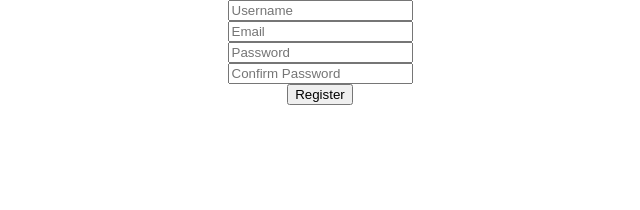
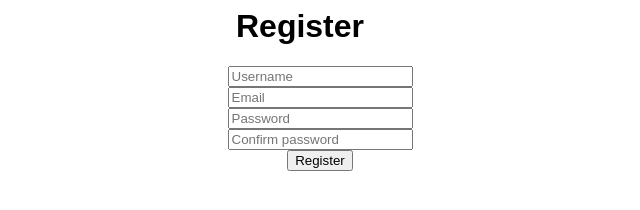
Before and after one commit to SimicIlija/WebTechnology, a website: page webapp/registration/index.html in a window 1280 px wide. Shown: the whole page, without its empty margins (340-980 px from the left). Drawn offline with Linux system fonts and the light colour scheme.

Commit message:
Registration MVC - Front

```diff
--- a/webapp/registration/index.html
+++ b/webapp/registration/index.html
@@ -2,21 +2,13 @@
 
 <head>
     <title>Registration</title>
-    <script src="script.js"></script>
     <link rel="stylesheet" href="style.css">
 </head>
 
 <body>
-    <form id="register" onsubmit="return submitForm()">
-        <ul>
-            <li><input type="text" id="username" placeholder="Username" required></li>
-            <li><input type="email" id="usermail" placeholder="Email" required></li>
-            <li><input type="password" placeholder="Password" id="password" required></li>
-            <li><input type="password" placeholder="Confirm Password" id="confirm_password" required></li>
+    <div id="root"></div>
 
-            <input type="submit" value="Register"></li>
-        </ul>
-    </form>
+    <script src="script.js"></script>
 </body>
 
 </html>
--- a/webapp/registration/script.js
+++ b/webapp/registration/script.js
@@ -1,18 +1,124 @@
-function validatePassword() {
-    if (password.value != confirm_password.value) {
-        confirm_password.setCustomValidity("Passwords Don't Match");
-    } else {
-        confirm_password.setCustomValidity('');
+class Model {
+    constructor() {
+        this.user = {};
+    }
+
+    submitUser() {
+        alert(this.user);
     }
 }
-function submitForm(){
-    console.log("test");
-    return false;
+
+class View {
+    constructor() {
+        // The root element
+        this.root = this.getElement('#root');
+
+        // The title of the app
+        this.title = this.createElement('h1');
+        this.title.textContent = 'Register';
+
+        this.form = this.createElement('form');
+        this.formList = this.createElement('ul');
+
+        this.li_username = this.createElement('li');
+        this.username = this.createElement('input');
+        this.username.type = 'text';
+        this.username.placeholder = 'Username';
+        this.username.name = 'username';
+        this.username.setAttribute('required', 'true');
+        this.li_username.append(this.username);
+
+        this.li_email = this.createElement('li');
+        this.email = this.createElement('input');
+        this.email.type = 'email';
+        this.email.placeholder = 'Email';
+        this.email.name = 'email';
+        this.email.setAttribute('required', 'true');
+        this.li_email.append(this.email);
+
+        this.li_password = this.createElement('li');
+        this.password = this.createElement('input');
+        this.password.type = 'password';
+        this.password.placeholder = 'Password';
+        this.password.name = 'password';
+        this.password.setAttribute('required', 'true');
+        this.li_password.append(this.password);
+
+        this.li_repeatPassword = this.createElement('li');
+        this.repeatPassword = this.createElement('input');
+        this.repeatPassword.type = 'password';
+        this.repeatPassword.placeholder = 'Confirm password';
+        this.repeatPassword.name = 'repeatPassword';
+        this.repeatPassword.setAttribute('required', 'true');
+        this.li_repeatPassword.append(this.repeatPassword);
+
+        this.submitButton = this.createElement('button');
+        this.submitButton.type = 'submit';
+        this.submitButton.innerText = 'Register';
+
+        // The visual representation of the form
+        this.formList.append(this.li_username, this.li_email, this.li_password, this.li_repeatPassword, this.submitButton);
+        // Append list
+        this.form.append(this.formList);
+
+        // Append the title and form
+        this.root.append(this.title, this.form);
+    }
+    // create element with custom css element
+    createElement(tag, className) {
+        const element = document.createElement(tag);
+        if (className) {
+            element.classList.add(className);
+        }
+        return element;
+    }
+
+    // Retrieve an element from the DOM
+    getElement(selector) {
+        const element = document.querySelector(selector);
+        console.log(element);
+
+        return element;
+    }
+
+    bindCheckPasswords(handler) {
+        this.repeatPassword.addEventListener('input', handler);
+    }
+
+    bindSubmitForm(handler) {
+        this.form.addEventListener('submit', handler);
+    }
+
 }
-window.onload = function () {
-    var password = document.getElementById("password")
-        , confirm_password = document.getElementById("confirm_password");
 
-    password.onchange = validatePassword;
-    confirm_password.onkeyup = validatePassword;
+class Controller {
+    constructor(model, view) {
+        this.model = model;
+        this.view = view;
+        this.view.bindCheckPasswords(this.checkPasswords);
+        this.view.bindSubmitForm(this.handleSubmitUser);
+    }
+
+    checkPasswords = event => {
+        if (this.view.password.value !== this.view.repeatPassword.value) {
+            this.view.repeatPassword.setCustomValidity('Passwords do not match');
+        }
+        else {
+            this.view.repeatPassword.setCustomValidity('');
+        }
+    }
+
+    handleSubmitUser = event => {
+        var user = {};
+        user.username = this.view.username.value;
+        user.email = this.view.email.value;
+        user.password = this.view.password.value;
+        user.repeatPassword = this.view.repeatPassword.value;
+        this.model.user = user;
+        this.model.submitUser();
+    }
+
+
 }
+
+const registrationForm = new Controller(new Model(), new View());
--- a/webapp/registration/style.css
+++ b/webapp/registration/style.css
@@ -1,13 +1,9 @@
-body {
+#root {
   margin: 0;
   padding: 0;
   font-family: sans-serif;
+  text-align: center
 }
 ul {
   list-style-type: none;
 }
-
-
-#register {
-  text-align: center
-}
```
